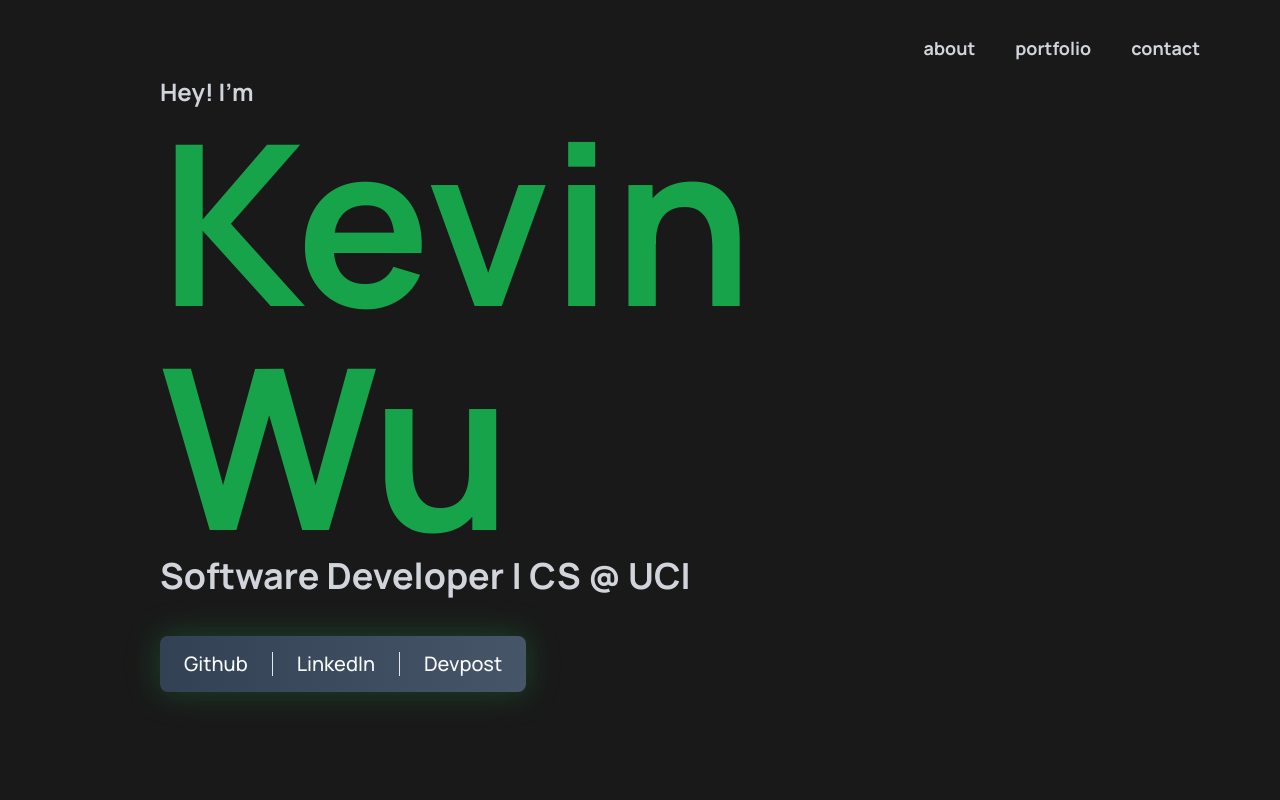
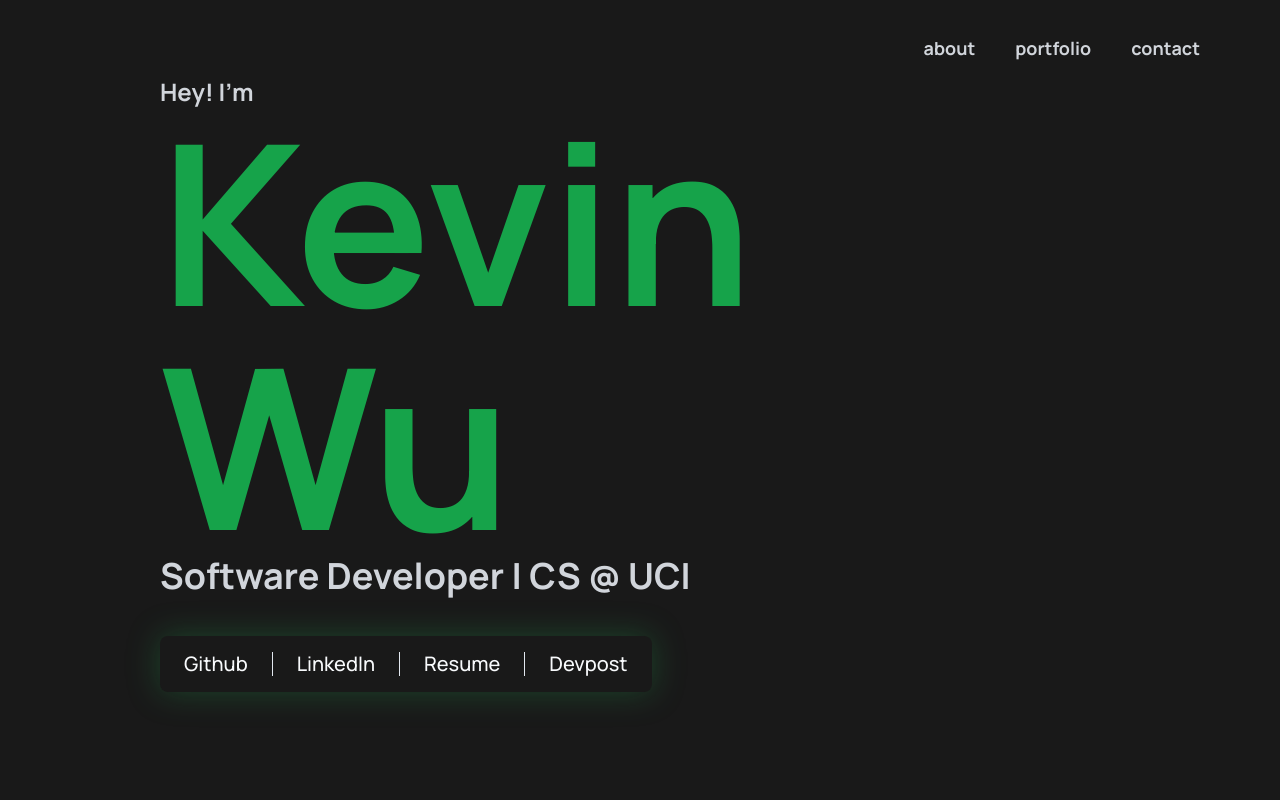
Before and after one commit to KevinWu098/website, a Next.js app: page / in a window 1280 px wide. Shown: the top 800 px of the page. Built offline with nearby package versions, Linux system fonts and the light colour scheme.

Commit message:
style: restyle links

```diff
--- a/src/components/hero/Links.tsx
+++ b/src/components/hero/Links.tsx
@@ -2,35 +2,78 @@ import Link from "next/link";
 import { Button } from "@/components/ui/button";
 import { Separator } from "@/components/ui/separator";
 
+const LINKS = [
+    {
+        id: 1,
+        link: "https://github.com/kevinwu098",
+        text: "Github",
+    },
+    {
+        id: 2,
+        link: "https://linkedin.com/in/kevinwu098",
+        text: "LinkedIn",
+    },
+    {
+        id: 3,
+        link: "https://drive.google.com/file/d/1_XeDSf7CWSSfsnLTxtOxRxfiNOtHbbXJ/view?usp=sharing",
+        text: "Resume",
+    },
+    {
+        id: 4,
+        link: "https://devpost.com/kevinwu098",
+        text: "Devpost",
+    },
+];
+
 const Links = () => {
     return (
         <div
-            className="bg-gradient-to-r from-slate-700 to-slate-600 w-fit h-fit rounded-lg p-2 flex-center absolute -bottom-24 space-x-2 drop-shadow-[0_0px_16px_rgba(35,196,93,0.25)] mt-12"
+            className="bg-gradient-to-r from-[#191919] to-[#191919] w-fit h-fit rounded-lg p-2 flex-center absolute -bottom-24 space-x-2 drop-shadow-[0_0px_16px_rgba(35,196,93,0.25)] mt-12"
             data-aos="fade"
             data-aos-duration="400"
             data-aos-delay="1400"
             data-aos-once="true"
             data-aos-easing="ease-in-out"
         >
-            <Link
-                href="https://github.com/kevinwu098"
+            {LINKS.map((item, index) => (
+                <div className="flex-center space-x-2">
+                    <Link
+                        href={item.link}
+                        referrerPolicy="no-referrer"
+                        target="_blank"
+                    >
+                        <Button className="bg-transparent hover:bg-white hover:bg-opacity-5 text-xl">
+                            {item.text}
+                        </Button>
+                    </Link>
+                    {index + 1 != LINKS.length ? (
+                        <Separator
+                            orientation="vertical"
+                            className="h-6 w-[1px]"
+                        />
+                    ) : null}
+                </div>
+            ))}
+
+            {/* <Link
+                href="https://linkedin.com/in/kevinwu098"
                 referrerPolicy="no-referrer"
                 target="_blank"
             >
                 <Button className="bg-transparent hover:bg-black hover:bg-opacity-20 text-xl">
-                    Github
+                    LinkedIn
                 </Button>
             </Link>
 
             <Separator orientation="vertical" className="h-6 w-[1px]" />
 
             <Link
-                href="https://linkedin.com/in/kevinwu098"
+                href="https://drive.google.com/drive/u/0/folders/1eDyMudpvJxkKxLpgjXG5O1UuKIDHxWnR"
                 referrerPolicy="no-referrer"
                 target="_blank"
             >
                 <Button className="bg-transparent hover:bg-black hover:bg-opacity-20 text-xl">
-                    LinkedIn
+                    Resume
                 </Button>
             </Link>
 
@@ -44,7 +87,7 @@ const Links = () => {
                 <Button className="bg-transparent hover:bg-black hover:bg-opacity-20 text-xl">
                     Devpost
                 </Button>
-            </Link>
+            </Link> */}
         </div>
     );
 };
```
